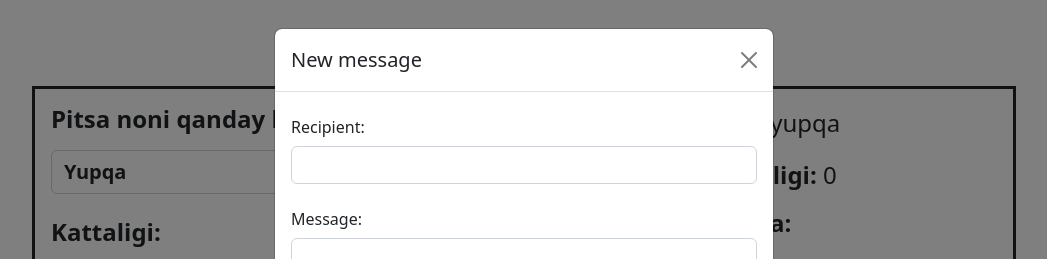
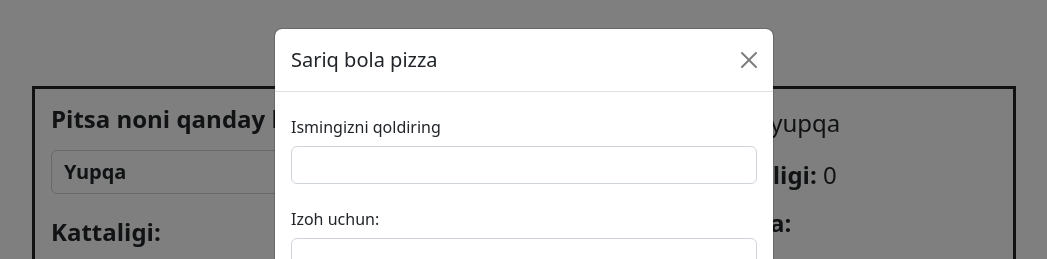
Before and after one commit to Navruzbek2103/Pizza-order-3-month-exam, a plain HTML site: page index.html in a window 1280 px wide. Both pictures are taken after a click on the button "Buyurtma berish". Shown: the top 259 px of the page, without its empty margins (116-1163 px from the left). Drawn offline with nearby package versions, Linux system fonts and the light colour scheme; files that its build step writes are made by us from their sources.

Commit message:
Editted modal

```diff
--- a/index.html
+++ b/index.html
@@ -143,17 +143,17 @@
                 <div class="modal-dialog">
                   <div class="modal-content">
                     <div class="modal-header">
-                      <h5 class="modal-title" id="exampleModalLabel">New message</h5>
+                      <h5 class="modal-title" id="exampleModalLabel">Sariq bola pizza</h5>
                       <button type="button" class="btn-close" data-bs-dismiss="modal" aria-label="Close"></button>
                     </div>
                     <div class="modal-body">
                       <form>
                         <div class="mb-3">
-                          <label for="recipient-name" class="col-form-label">Recipient:</label>
+                          <label for="recipient-name" class="col-form-label">Ismingizni qoldiring</label>
                           <input type="text" class="form-control" id="recipient-name">
                         </div>
                         <div class="mb-3">
-                          <label for="message-text" class="col-form-label">Message:</label>
+                          <label for="message-text" class="col-form-label">Izoh uchun: </label>
                           <textarea class="form-control" id="message-text"></textarea>
                         </div>
                       </form>
```
